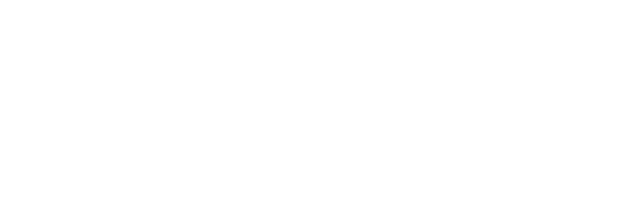
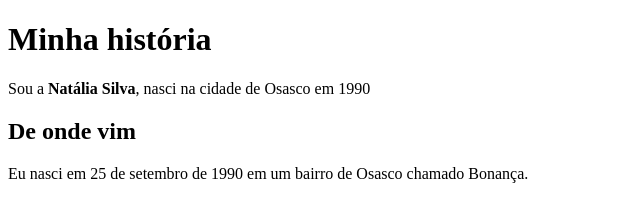
Before and after one commit to NatyLimaSilva/Aula02, a plain HTML site: page index.html in a window 1280 px wide. Shown: the whole page, without its empty margins (0-640 px from the left). Drawn offline with Linux system fonts and the light colour scheme.

Commit message:
feat: Aplicando tag h1 e p

```diff
--- a/index.html
+++ b/index.html
@@ -11,8 +11,24 @@
         <!--O meta charset informa qual conjunto
         de caracteres será utilizado-->
         <meta charset="utf-8"/>
+
     </head>
+
     </body>
+        <h1>Minha história</h1>
+
+    <p>Sou a <strong>Natália Silva</strong>, nasci na cidade de Osasco em 1990</p>
+
+    <h2>De onde vim</h2>
+
+    <p>
+        Eu nasci em 25 de setembro de 1990 em um bairro de Osasco chamado Bonança.
+    </p>
+
+
+
+
 
 </body>
+
 </html>
```
